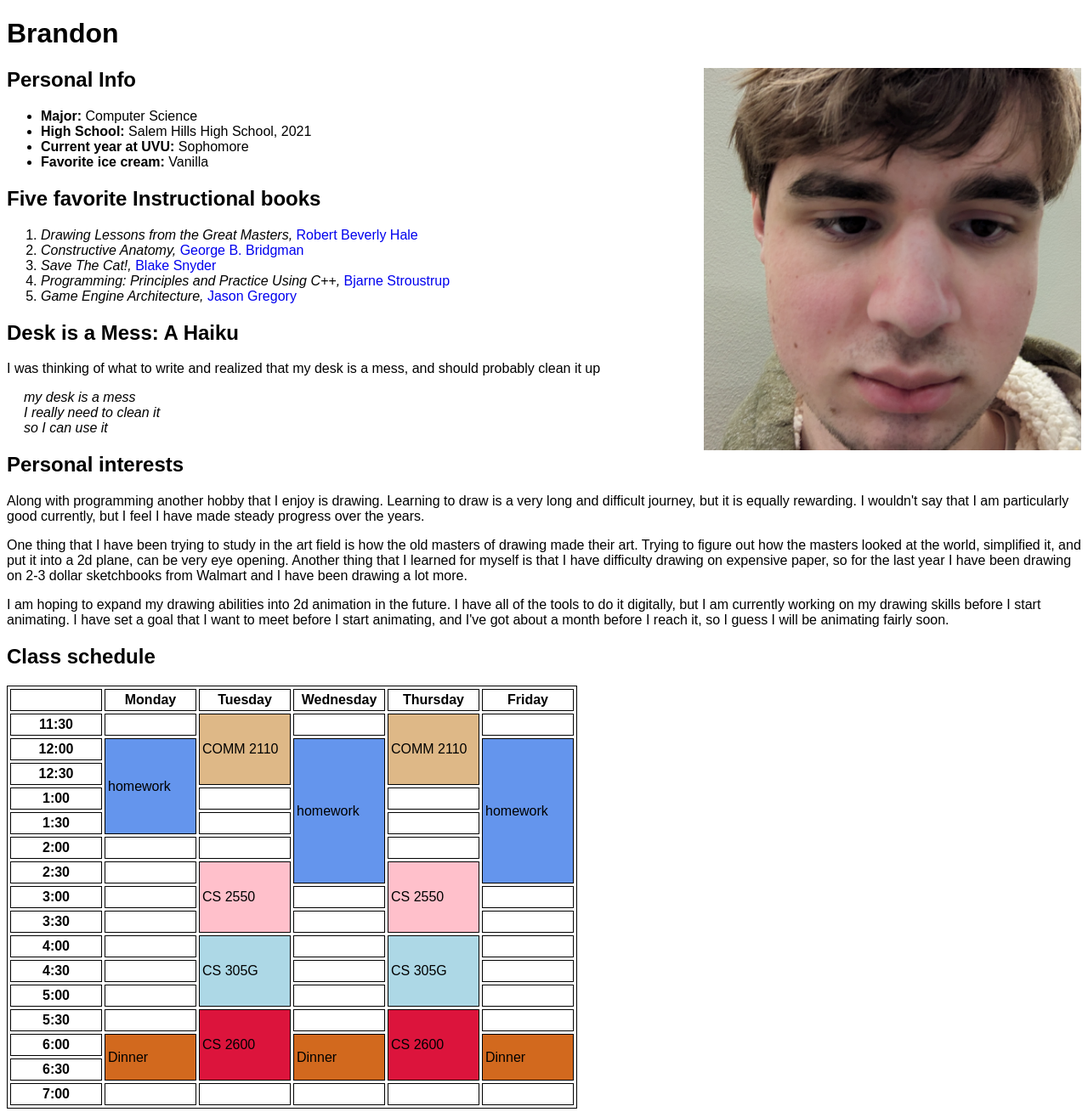
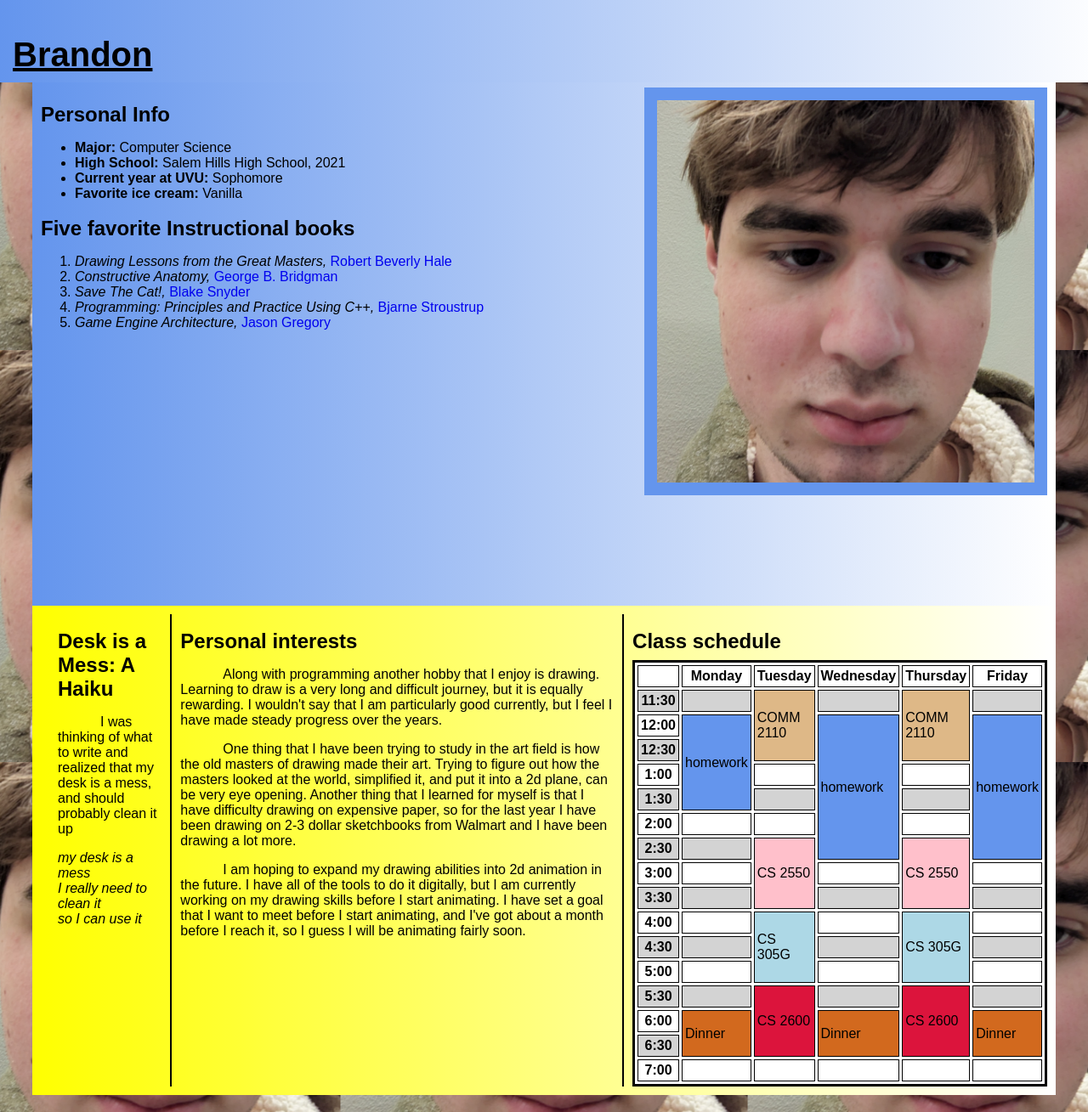
Before and after one commit to HealthyOats/webpageforcollegeschool, a plain HTML site: page index.html in a window 1280 px wide. Shown: the whole page at 85% size. Drawn offline with Linux system fonts and the light colour scheme.

Commit message:
files put in

```diff
--- a/index.html
+++ b/index.html
@@ -7,10 +7,18 @@
 
     </head>
     <body>
+
         <header>
 
+
             <h1>Brandon</h1>
-            <img src="brandon2.png" alt="A picture of Brandon" height="450" id="pictureOfBrandon">
+
+        </header>
+        <main>
+
+            <div class="top-area">
+
+                <img src="brandon2.png" alt="A picture of Brandon" class="pictureOfBrandon">
 
                 <section id="personal-info">
                     <h2>Personal Info</h2>
@@ -34,11 +42,9 @@
                     </ol>
                 </section>
 
-        </header>
-        <main>
+            </div>
 
-
-
+            <div class="bottom-area">
                 <section id="haiku">
                     <h2>Desk is a Mess: A Haiku</h2>
                     <p>
@@ -191,6 +197,8 @@
 
                 </section>
 
+            </div>
+
 
         </main>
 
--- a/style.css
+++ b/style.css
@@ -1,20 +1,98 @@
-body {
-    font-family: Arial, Helvetica, sans-serif;
+:root {
+    --padding-for-main: 10px;
+    --title-font-size: 30pt;
+
 }
 
 
-#class-schedule-table, #class-schedule-table td, #class-schedule-table th {
+body {
+    font-family: Arial, Helvetica, sans-serif;
+
+    background-image: url("brandon2.png");
+    background-color: white;
+    background-repeat: none;
+    background-position: center;
+    background-attachment: fixed;
+
+}
+
+main {
+
+    font-size: 12pt;
+    margin: 70pt 30px 20px 30px;
+
+}
+
+.bottom-area {
+    display: flex;
+    background: linear-gradient(90deg, yellow, white);
+    padding: var(--padding-for-main);
+    align-content: center;
+
+}
+
+.bottom-area > * {
+    margin-left: 10px;
+    padding-left: 10px;
+    border-left: 2px solid black;
+}
+
+.bottom-area > *:first-child {
+    border-left: none;
+}
+
+.top-area {
+    background: linear-gradient(90deg, cornflowerblue, white);
+    /*height: 600px;*/
+    min-height: 600px;
+    padding: var(--padding-for-main);
+
+}
+
+h1, header {
+
+    font-size: var(--title-font-size);
+    text-decoration: underline;
+    /*background-image: url("brandon2.png");*/
+    background: linear-gradient(90deg, cornflowerblue, white);
+    position: fixed;
+    width: 100%;
+    height: 30pt;
+    left: 0;
+    top: 0;
+    padding: 15px;
+    z-index: 3;
+}
+
+h2 {
+    margin-top: 0.75em;
+    margin-bottom: 0.33em;
+
+}
+
+#class-schedule-table {
+    background-color: white;
+    border: 3px solid black;
+    border-spacing: 3px;
+}
+
+#class-schedule-table td, #class-schedule-table th {
     border: 1px solid black;
     border-spacing: 3px;
 }
+
+tr:nth-child(2n) {
+    background-color: lightgray;
+}
+
 #class-schedule-table th, #class-schedule-table td {
     padding: 3px;
     width: 100px;
 }
 
-#haiku-text {
+/* #haiku-text {
     padding-left: 20px;
-}
+} */
 
 a {
     text-decoration: none;
@@ -24,8 +102,16 @@ a:hover {
     text-decoration: underline;
 }
 
-#pictureOfBrandon {
+.pictureOfBrandon {
     float: right;
+    background-color: cornflowerblue;
+    padding: 15px;
+    max-height: 450px;
+}
+
+p {
+    text-indent: 50px;
+    margin-bottom: 1em;
 }
 
 
```
Lines whose indentation alone changed are shown as unchanged.
